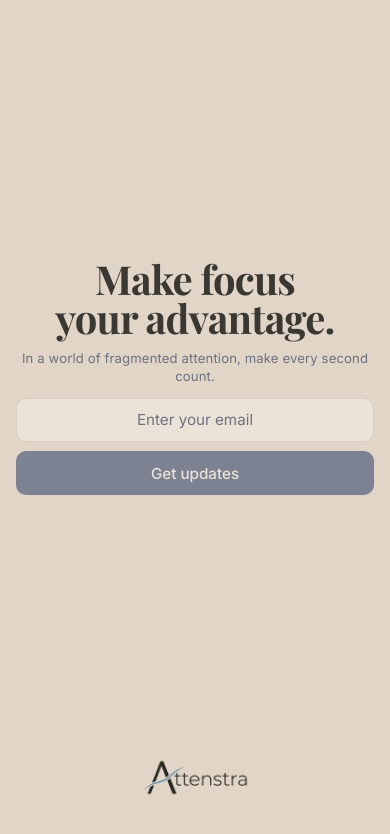
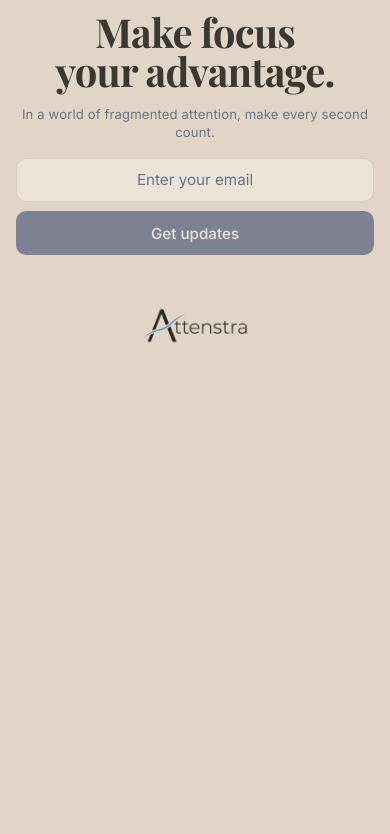
Before and after one commit to adamalthus/attenstra.ai, a React (Vite) app: page / in a window 390 px wide. Shown: the top 834 px of the page. Built offline with nearby package versions, Linux system fonts and the light colour scheme.

Commit message:
Reduce mobile top whitespace and keep logo in flow

```diff
--- a/src/styles.css
+++ b/src/styles.css
@@ -162,15 +162,13 @@ input {
 
 @media (max-width: 700px) {
   .shell {
-    padding: 22px 18px 12px;
-  }
-
-  .hero-stack {
-    gap: 0.75rem;
+    min-height: auto;
+    padding: 14px 18px 18px;
+    justify-content: flex-start;
   }
 
   .headline-frame {
-    min-height: 5.6rem;
+    min-height: 4.8rem;
   }
 
   .headline {
@@ -206,7 +204,7 @@ input {
   }
 
   .brand-footer {
-    margin-top: -2rem;
+    margin-top: 1.4rem;
   }
 
   .brand-logo {
@@ -216,11 +214,11 @@ input {
 
 @media (max-width: 420px) {
   .shell {
-    padding: 20px 16px 10px;
+    padding: 12px 16px 16px;
   }
 
   .headline-frame {
-    min-height: 5rem;
+    min-height: 4.3rem;
   }
 
   .headline {
@@ -238,7 +236,7 @@ input {
   }
 
   .brand-footer {
-    margin-top: -0.5rem;
+    margin-top: 1.1rem;
   }
 
   .brand-logo {
```
